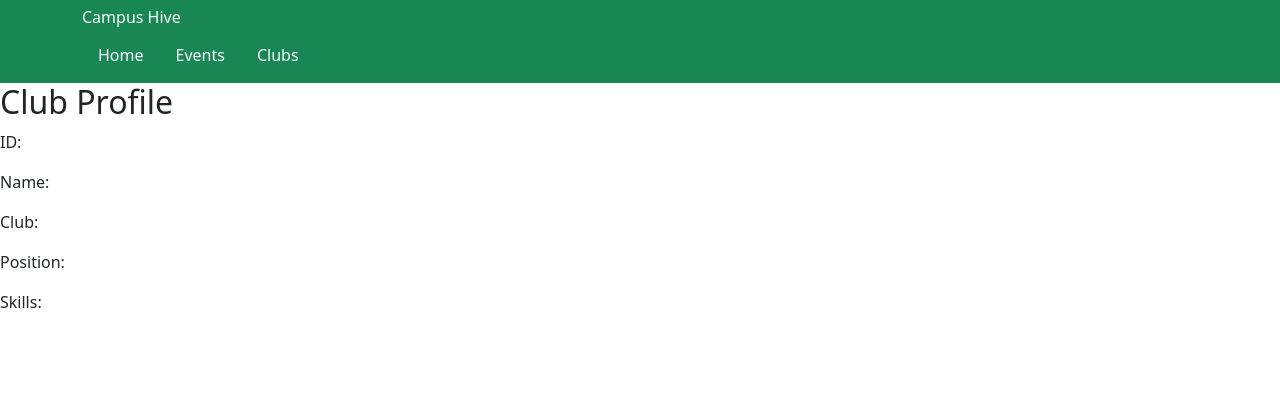
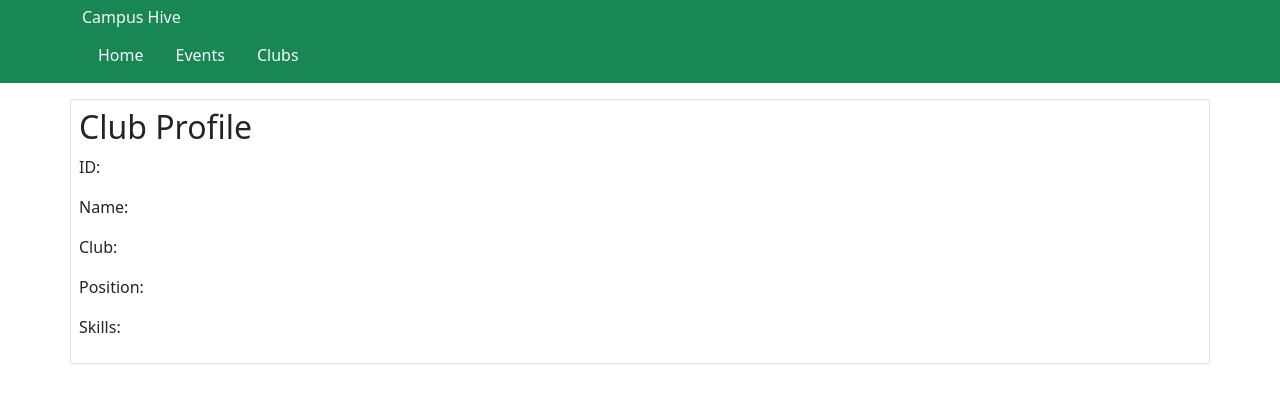
Before and after one commit to Vikash-Attrish/Campus-Hive, a website: page profile.html in a window 1280 px wide. Drawn offline with nearby package versions, Linux system fonts and the light colour scheme.

Commit message:
add css for main profile section

```diff
--- a/profile.html
+++ b/profile.html
@@ -19,7 +19,7 @@
     </nav>
     </div>
   </header>
-      <main>
+      <main class="container mt-3 border p-2">
         <h2>Club Profile</h2>
 
         <p>ID: <span id="id"></span></p>
```
